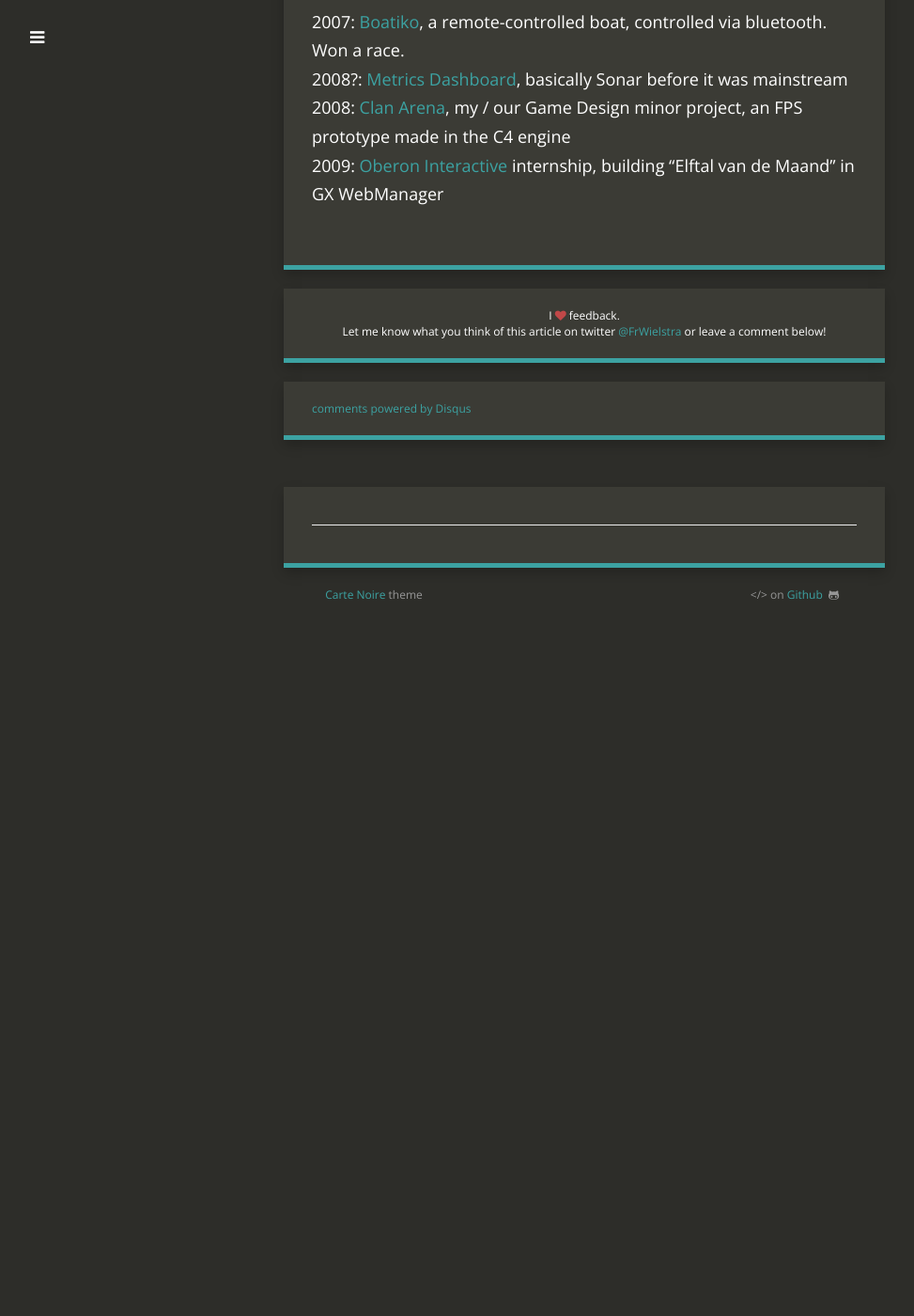
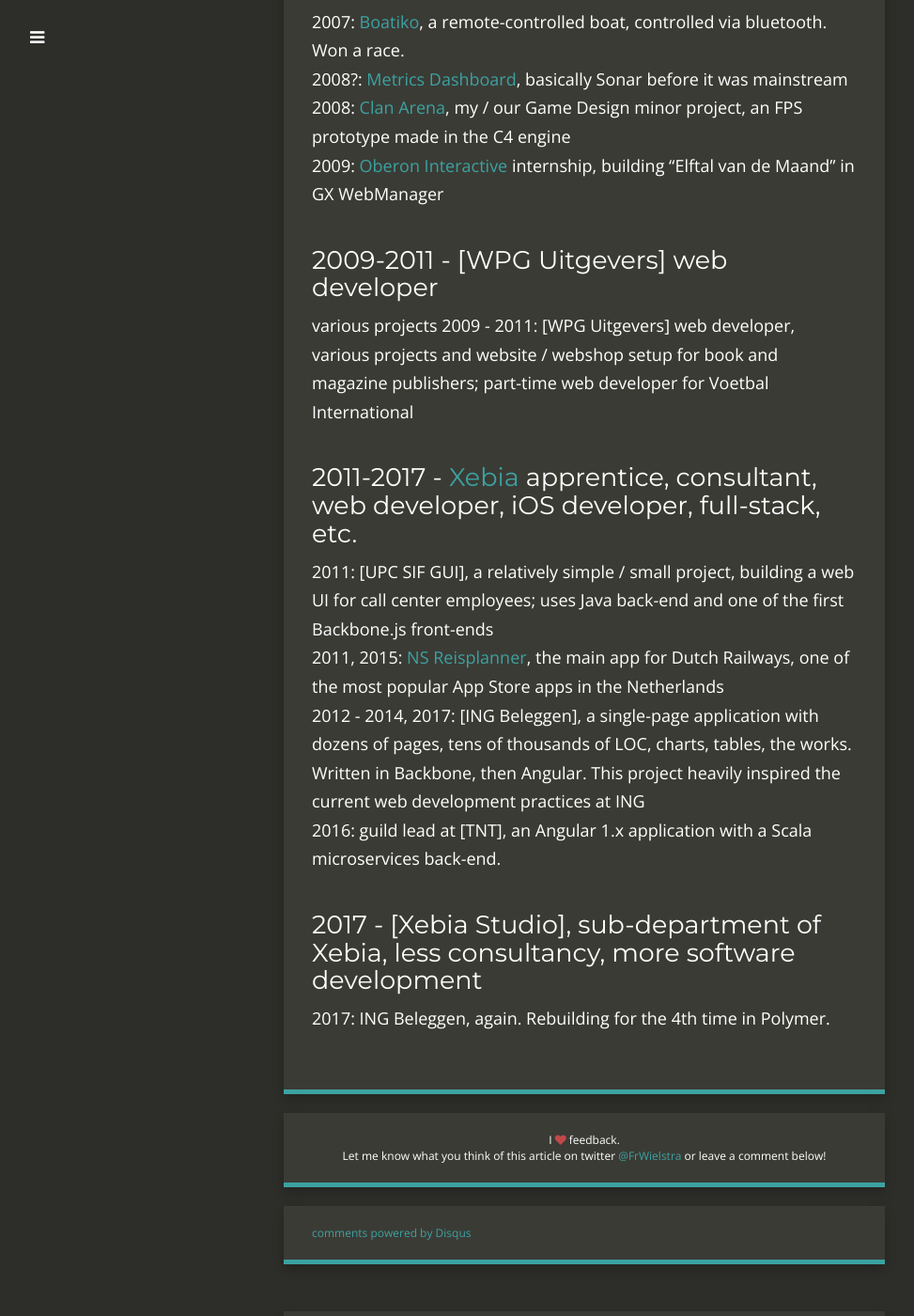
Before and after one commit to fwielstra/fwielstra.github.io, a Jekyll site: the page built from pages/portfolio.md, in a window 1280 px wide and 1400 px high, scrolled down 435 px. Shown: the whole window at 94% size, without its empty margins (18-991 px from the left). Built offline with Jekyll 4.4.1, drawn with Linux system fonts in a browser that asks for light colours; nearby versions of some CDN libraries; before the commit the page ends 1096 px from its top, so only the background shows below that.

Commit message:
Update portfolio, add NS Reisplanner

```diff
--- a/pages/portfolio.md
+++ b/pages/portfolio.md
@@ -16,3 +16,19 @@
 2008?: [Metrics Dashboard]({{site.url}}/portfolio/metrics-dashboard/), basically Sonar before it was mainstream <br />
 2008: [Clan Arena]({{site.url}}/portfolio/clan-arena/), my / our Game Design minor project, an FPS prototype made in the C4 engine <br />
 2009: [Oberon Interactive]({{site.url}}/portfolio/oberon/) internship, building "Elftal van de Maand" in GX WebManager <br />
+
+## 2009-2011 - [WPG Uitgevers] web developer
+
+various projects
+2009 - 2011: [WPG Uitgevers] web developer, various projects and website / webshop setup for book and magazine publishers; part-time web developer for Voetbal International<br />
+
+## 2011-2017 - [Xebia](https://xebia.com) apprentice, consultant, web developer, iOS developer, full-stack, etc.
+
+2011: [UPC SIF GUI], a relatively simple / small project, building a web UI for call center employees; uses Java back-end and one of the first Backbone.js front-ends<br />
+2011, 2015: [NS Reisplanner]({{site.url}}/portfolio/ns-reisplanner/), the main app for Dutch Railways, one of the most popular App Store apps in the Netherlands<br />
+2012 - 2014, 2017: [ING Beleggen], a single-page application with dozens of pages, tens of thousands of LOC, charts, tables, the works. Written in Backbone, then Angular. This project heavily inspired the current web development practices at ING<br />
+2016: guild lead at [TNT], an Angular 1.x application with a Scala microservices back-end.<br />
+
+## 2017 - [Xebia Studio], sub-department of Xebia, less consultancy, more software development
+
+2017: ING Beleggen, again. Rebuilding for the 4th time in Polymer.
```
Also changed, not shown: pages/ns-reisplanner.md (added, +28 -0 lines).
